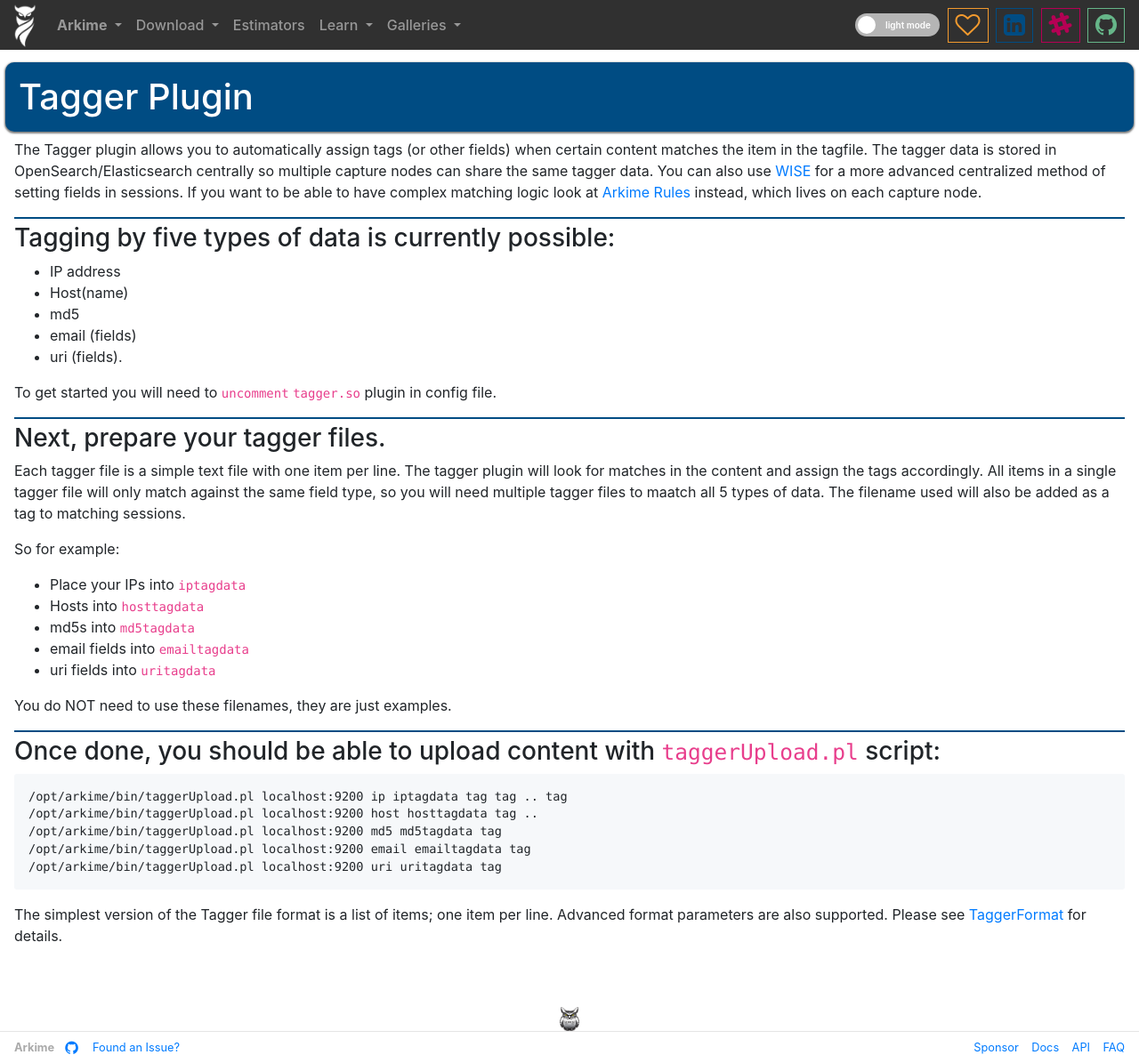
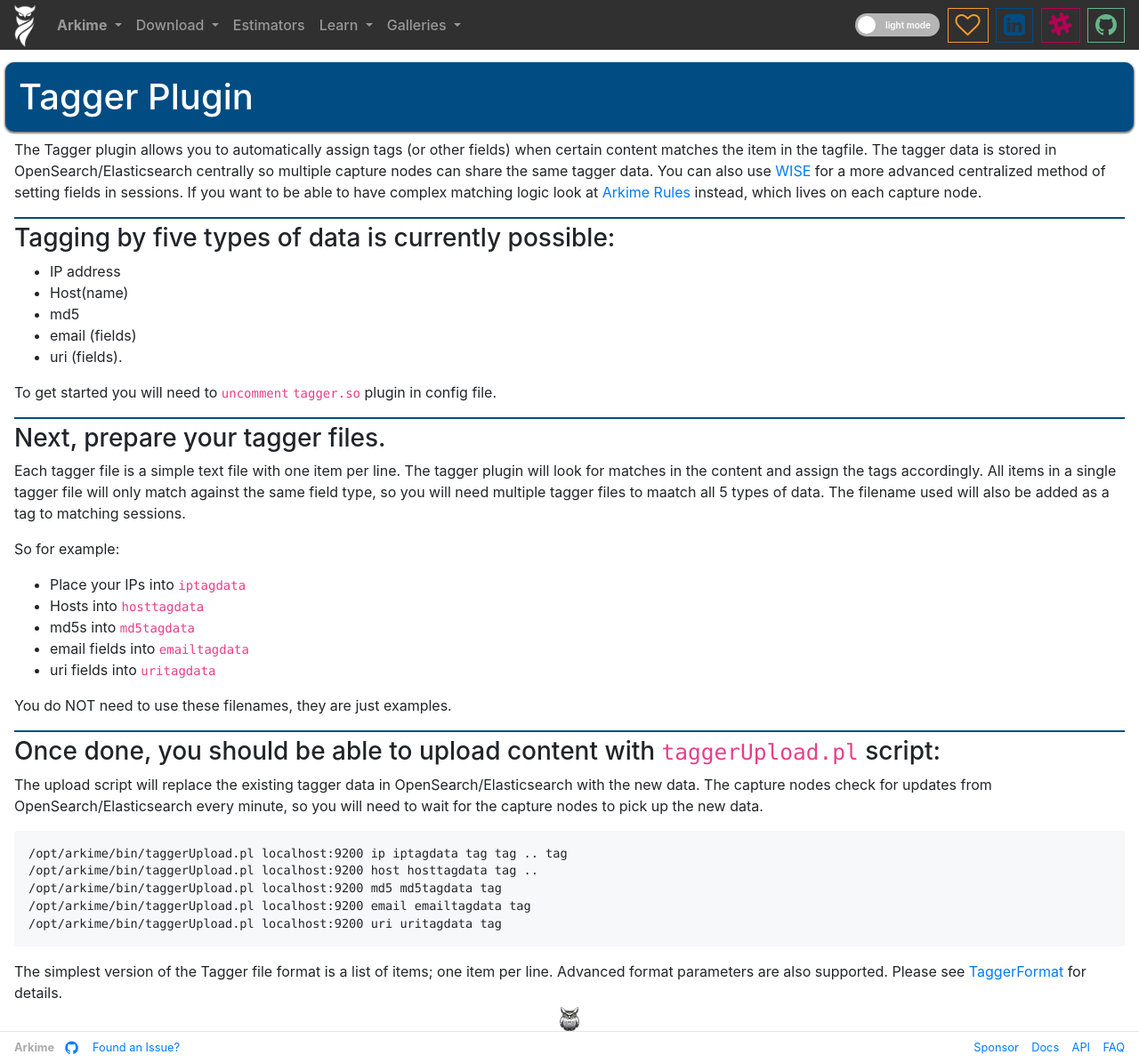
Before and after one commit to arkime/arkimeweb, a Jekyll site: the page built from _wiki/tagger.md, in a window 1280 px wide. Shown: the whole page at 89% size. Built offline with Jekyll 4.4.1, drawn with Linux system fonts in a browser that asks for light colours.

Commit message:
add replace info

````diff
--- a/_wiki/tagger.md
+++ b/_wiki/tagger.md
@@ -45,6 +45,9 @@
 ### Once done, you should be able to upload content with `taggerUpload.pl` script:
 {: .subsection}
 
+The upload script will replace the existing tagger data in OpenSearch/Elasticsearch with the new data.
+The capture nodes check for updates from OpenSearch/Elasticsearch every minute, so you will need to wait for the capture nodes to pick up the new data.
+
  ```
 /opt/arkime/bin/taggerUpload.pl localhost:9200 ip iptagdata tag tag .. tag
 /opt/arkime/bin/taggerUpload.pl localhost:9200 host hosttagdata tag ..
````
